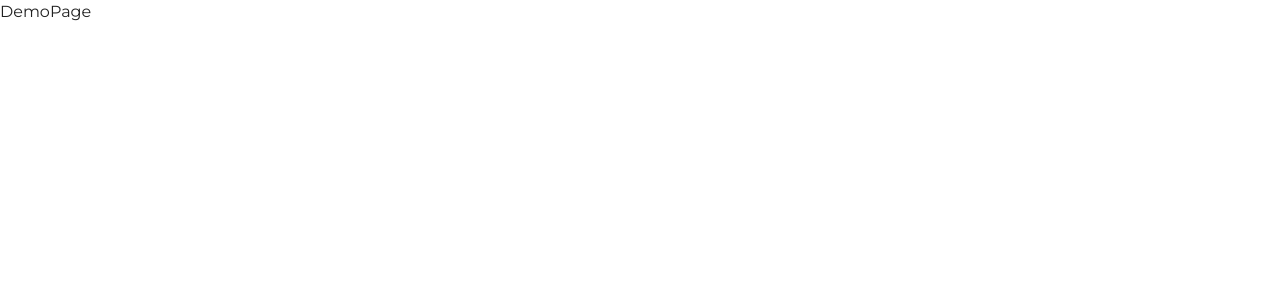
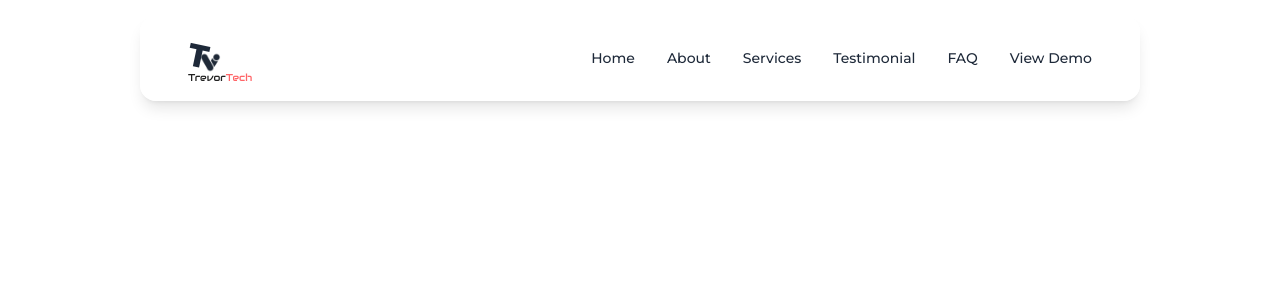
Before and after one commit to LifeofPaks/trevor-tech, a React (Vite) app: page /demo in a window 1280 px wide. Shown: the top 300 px of the page. Built offline with nearby package versions, Linux system fonts and the light colour scheme; a web font is replaced by a local one.

Commit message:
updated ui

```diff
--- /dev/null
+++ b/src/components/demo/Demo.jsx
@@ -0,0 +1,12 @@
+import React from 'react'
+import DemoNavbar from '../navbar/DemoNavbar'
+
+const Demo = () => {
+  return (
+      <div>
+          <DemoNavbar/>
+    </div>
+  )
+}
+
+export default Demo
--- a/src/pages/demo/DemoPage.jsx
+++ b/src/pages/demo/DemoPage.jsx
@@ -1,8 +1,11 @@
 import React from 'react'
+import Demo from '../../components/demo/Demo'
 
 const DemoPage = () => {
   return (
-    <div>DemoPage</div>
+    <div>
+      <Demo />
+    </div>
   )
 }
 
```
